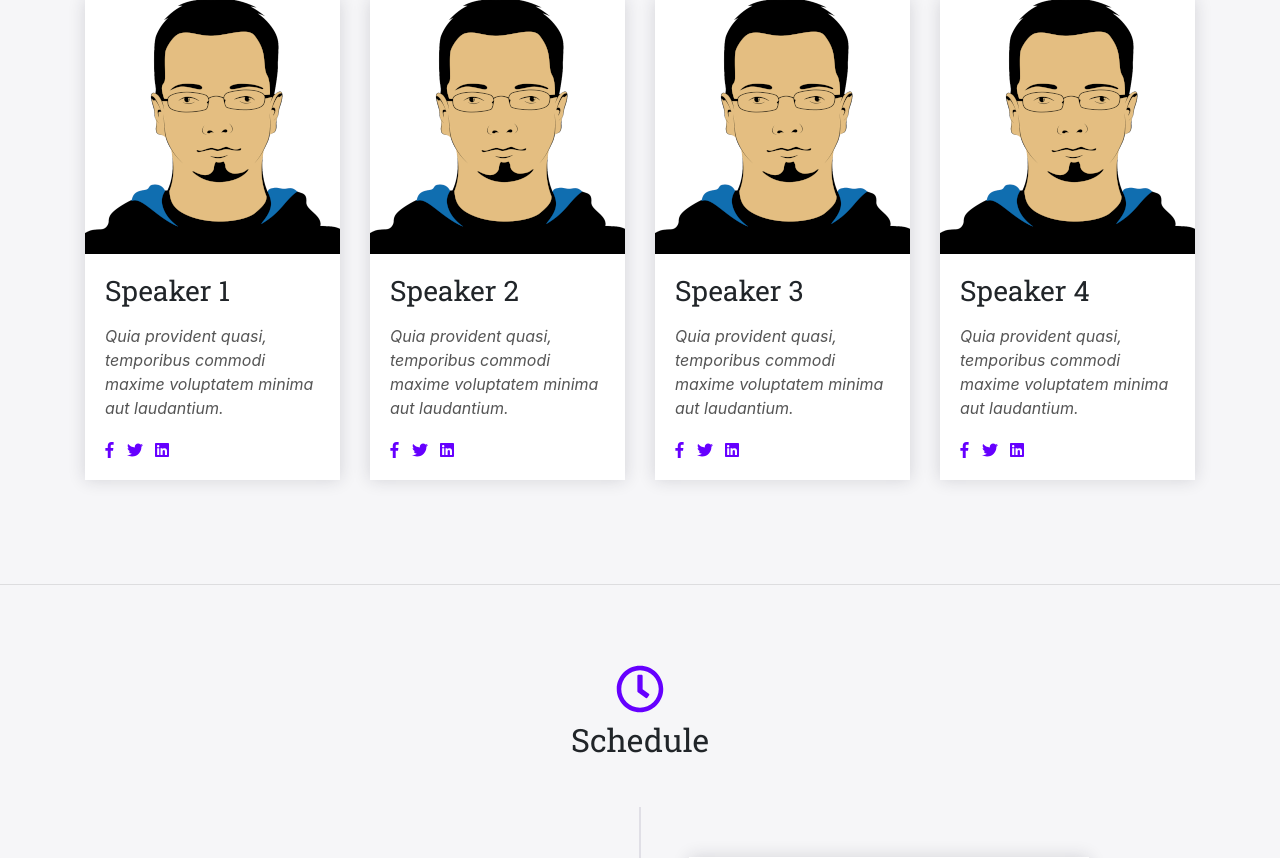
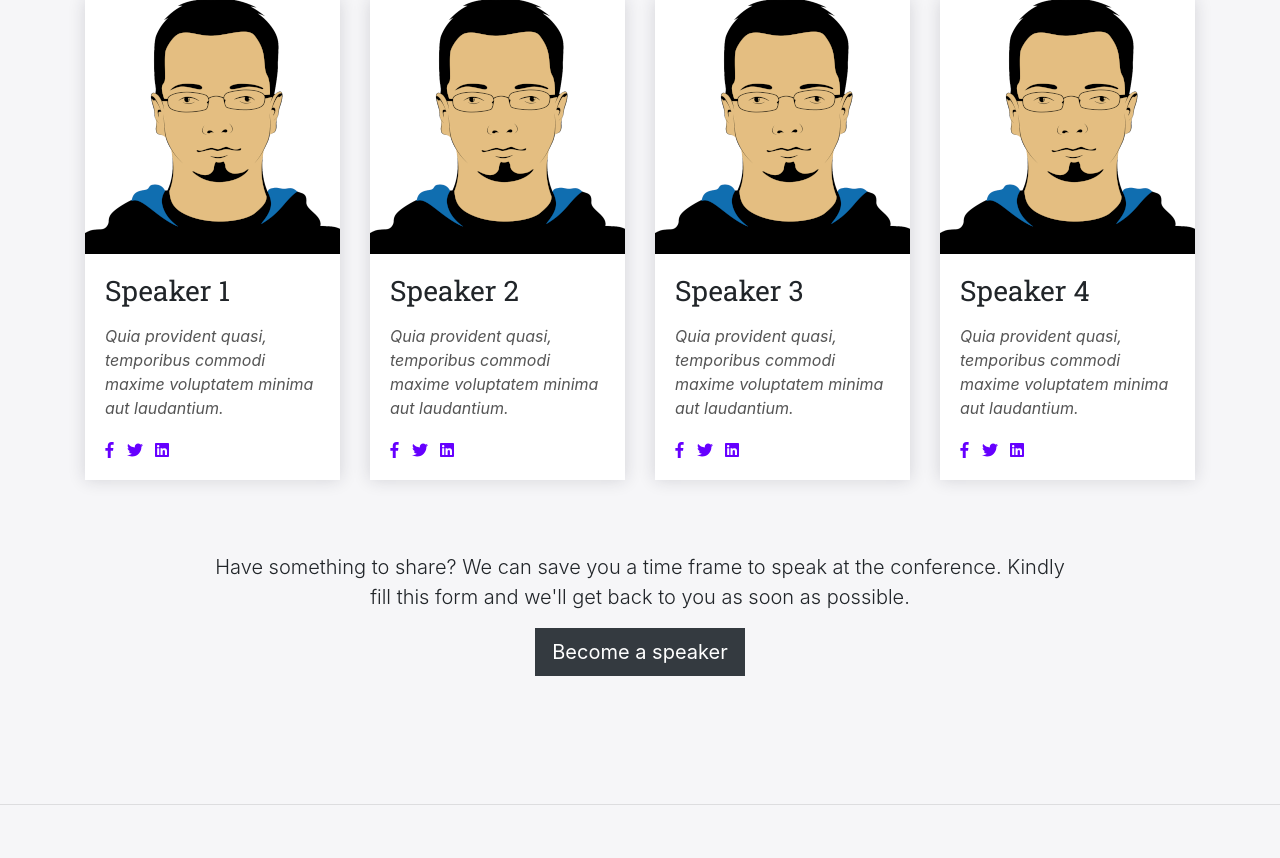
Before and after one commit to DevOfFuture/dof-conf, a Django app: page / in a window 1280 px wide. Shown: the part 1007-1865 px from the top of the page. Run offline with Django 3.2, Linux system fonts and the light colour scheme; data that the repository does not hold is empty; some libraries are stand-ins or nearby versions.

Commit message:
feat: add the call for speakers button to the home page

```diff
--- a/dof_conf/templates/pages/home.html
+++ b/dof_conf/templates/pages/home.html
@@ -69,6 +69,10 @@
             </div>
           {% endfor %}
         {% endfor %}
+        <div class="my-5 text-center w-100">
+          <p class="lead w-75 mx-auto">Have something to share? We can save you a time frame to speak at the conference. Kindly fill this form and we'll get back to you as soon as possible.</p>
+          <a href="https://docs.google.com/forms/d/1_4d-elUScJU8JSh8MfIwhWV4wTwymyH5jQHlHfzlZSc/viewform?edit_requested=true" class="btn btn-lg btn-dark rounded-0" target="_blank" rel="noopener">Become a speaker</a>
+        </div>
       </div>
     </div>
   </section>
```
